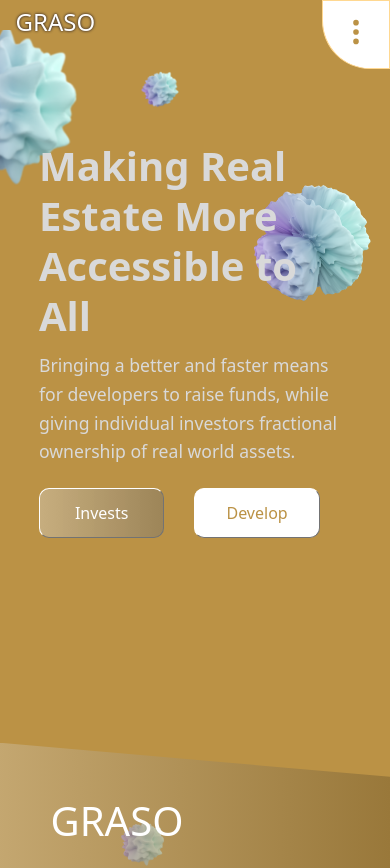
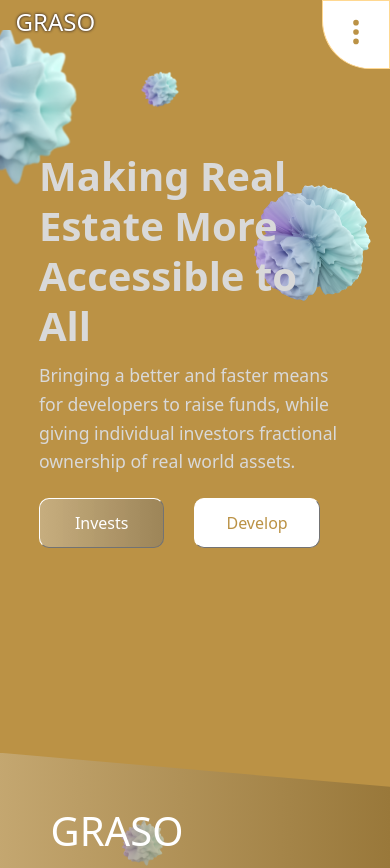
Before and after one commit to GRASO-SUIDEN/Graso, a React (Create React App) app: page / in a window 390 px wide. Shown: the top 868 px of the page. Built offline with nearby package versions, Linux system fonts and the light colour scheme; a web font is replaced by a local one.

Commit message:
Add files via upload

```diff
--- a/src/styles/app.css
+++ b/src/styles/app.css
@@ -486,6 +486,7 @@ footer ul {
         font-size: 1rem;
     }
     .text{
+        margin-top: 10px;
         margin-bottom: 50%;
 
     }
@@ -545,7 +546,7 @@ footer ul {
     background-color: #fff;
     padding: 16px 18px;
     transition:  0.3s ease;
-    border-bottom-left-radius: 70%;
+    border-bottom-left-radius: 75%;
     border: 1px solid #ffd891;
     transition: 0.3s ease-in-out;
   }
```
